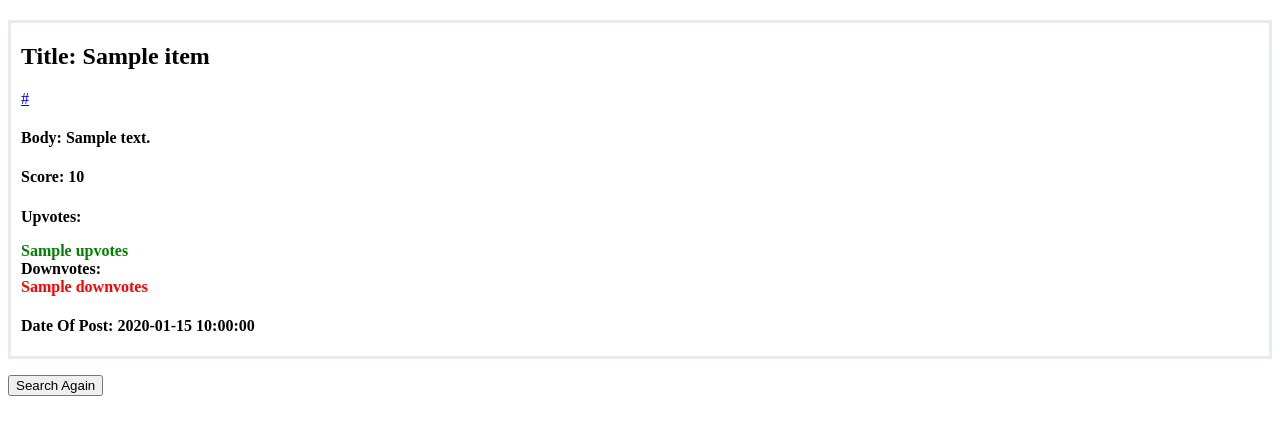
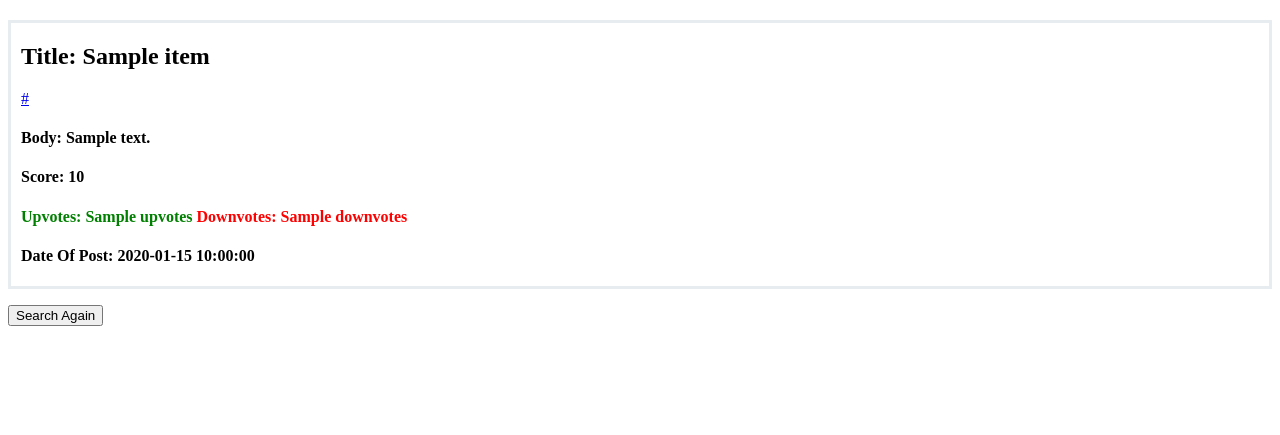
Before and after one commit to diegor054/CS172-PartB, a Flask app: template templates/output.html in a window 1280 px wide. Shown: the part 35-470 px from the top of the page. Run offline with Flask 3, Linux system fonts and the light colour scheme; the template is opened without the code that fills it: most values are stand-ins (such as "Sample title", 1, 10 or a date in 2020).

Commit message:
votes show on same line part 2

```diff
--- a/templates/output.html
+++ b/templates/output.html
@@ -11,10 +11,8 @@
 {% endif %}
 <h4> Score: {{item['score']}}</h4>
 <h4>
-    <p>
-    Upvotes: <div style="color: green;" > {{item['upvotes']}} </div>
-    Downvotes: <div style="color: red;" > {{item['downvotes']}} </div>
-    </p>
+    <span style="color: green;">Upvotes: {{item['upvotes']}}</span>
+    <span style="color: red;">Downvotes: {{item['downvotes']}}</span>
 </h4>
 <h4> Date Of Post: {{item['date']}}</h4>
 </div>
```
